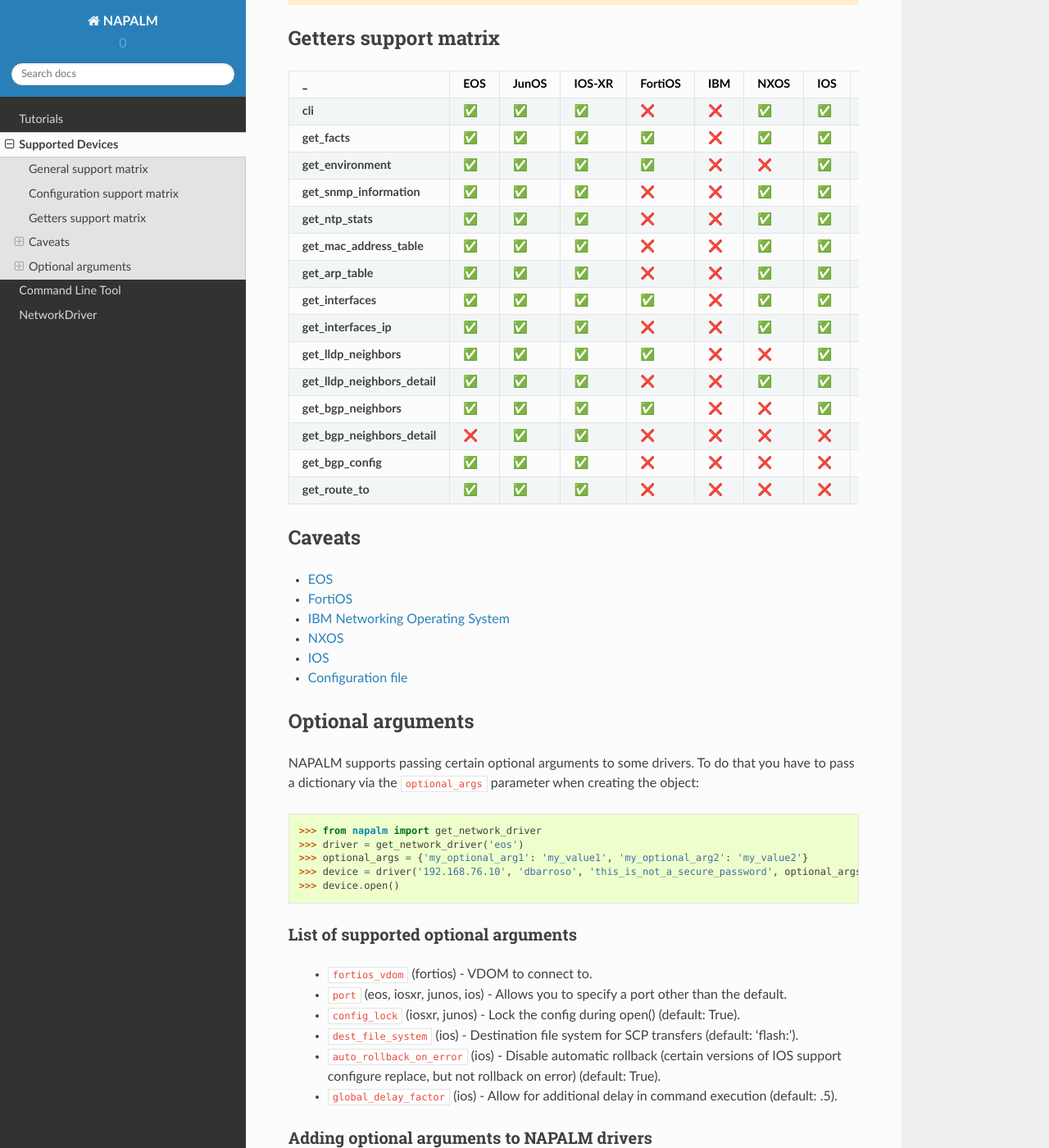
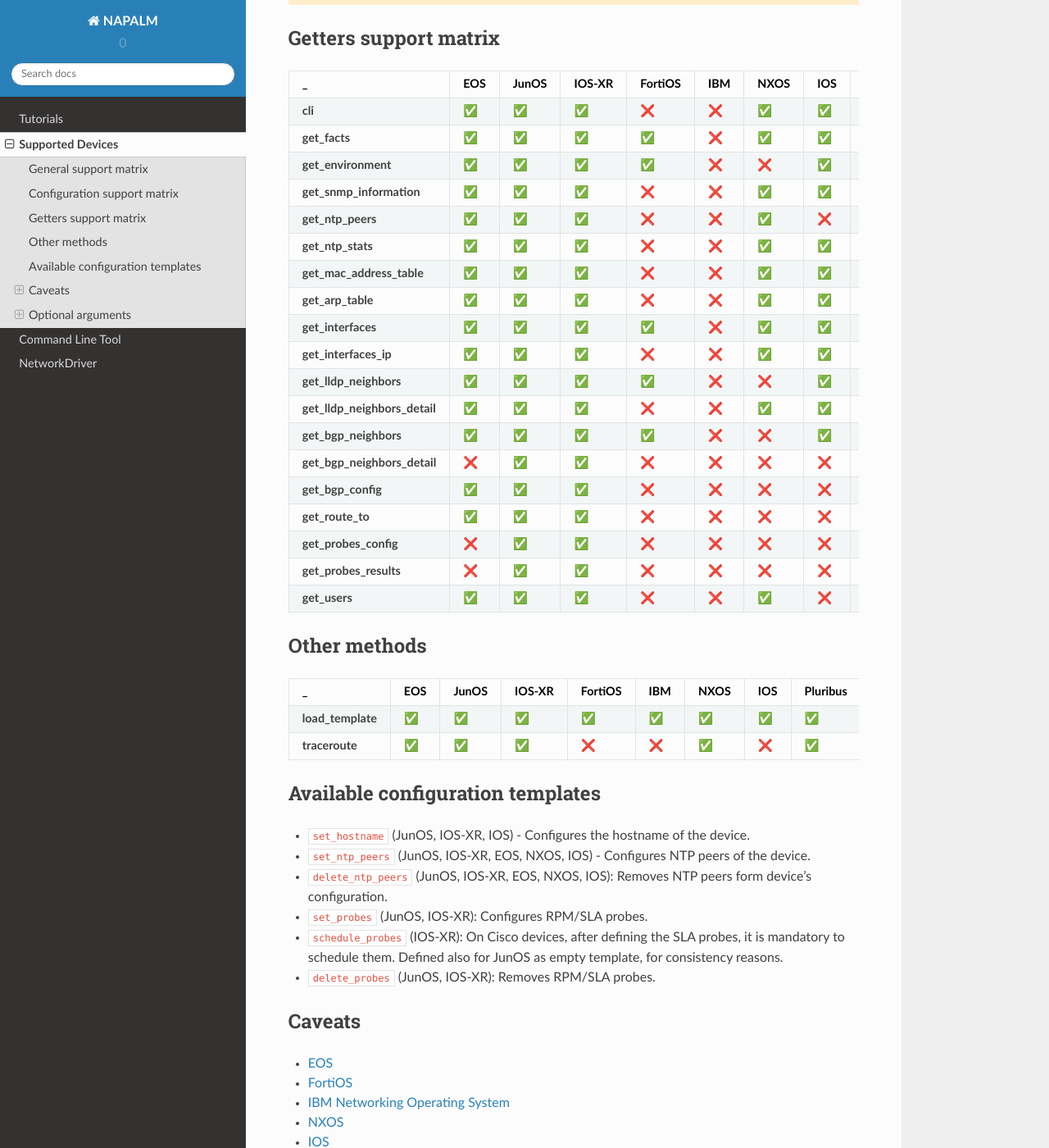
Before and after one commit to napalm-automation/napalm, a Sphinx documentation site: the page built from docs/support/index.rst, in a window 1280 px wide and 1400 px high, scrolled down 943 px. Shown: the whole window at 82% size. Built offline with Sphinx 7.4.7 and the Read the Docs theme 2.0.0, drawn with Linux system fonts in a browser that asks for light colours.

Commit message:
Doc updates

```diff
--- a/docs/support/index.rst
+++ b/docs/support/index.rst
@@ -65,18 +65,45 @@ _                               EOS   JunOS   IOS-XR  FortiOS  IBM     NXOS    I
 **get_facts**                  |yes|  |yes|   |yes|   |yes|    |no|    |yes|   |yes|  |yes|
 **get_environment**            |yes|  |yes|   |yes|   |yes|    |no|    |no|    |yes|  |no|
 **get_snmp_information**       |yes|  |yes|   |yes|   |no|     |no|    |yes|   |yes|  |yes|
+**get_ntp_peers**              |yes|  |yes|   |yes|   |no|     |no|    |yes|   |no|   |yes|
 **get_ntp_stats**              |yes|  |yes|   |yes|   |no|     |no|    |yes|   |yes|  |yes|
 **get_mac_address_table**      |yes|  |yes|   |yes|   |no|     |no|    |yes|   |yes|  |yes|
 **get_arp_table**              |yes|  |yes|   |yes|   |no|     |no|    |yes|   |yes|  |no|
 **get_interfaces**             |yes|  |yes|   |yes|   |yes|    |no|    |yes|   |yes|  |yes|
 **get_interfaces_ip**          |yes|  |yes|   |yes|   |no|     |no|    |yes|   |yes|  |no|
 **get_lldp_neighbors**         |yes|  |yes|   |yes|   |yes|    |no|    |no|    |yes|  |yes|
-**get_lldp_neighbors_detail**  |yes|  |yes|   |yes|   |no|     |no|    |yes|   |yes|   |yes|
+**get_lldp_neighbors_detail**  |yes|  |yes|   |yes|   |no|     |no|    |yes|   |yes|  |yes|
 **get_bgp_neighbors**          |yes|  |yes|   |yes|   |yes|    |no|    |no|    |yes|  |no|
 **get_bgp_neighbors_detail**   |no|   |yes|   |yes|   |no|     |no|    |no|    |no|   |no|
 **get_bgp_config**             |yes|  |yes|   |yes|   |no|     |no|    |no|    |no|   |no|
 **get_route_to**               |yes|  |yes|   |yes|   |no|     |no|    |no|    |no|   |no|
+**get_probes_config**          |no|   |yes|   |yes|   |no|     |no|    |no|    |no|   |no|
+**get_probes_results**         |no|   |yes|   |yes|   |no|     |no|    |no|    |no|   |no|
+**get_users**                  |yes|  |yes|   |yes|   |no|     |no|    |yes|   |no|   |yes|
 ============================== =====  =====   ======  =======  ======  ======  =====  =========
+
+Other methods
+-------------
+
+.. |yes|   unicode:: U+02705 .. Yes
+.. |no|    unicode:: U+0274C .. No
+
+============================== =====  =====   ======  =======  ======  ======  =====  =========
+_                               EOS   JunOS   IOS-XR  FortiOS  IBM     NXOS    IOS    Pluribus
+============================== =====  =====   ======  =======  ======  ======  =====  =========
+**load_template**              |yes|  |yes|   |yes|   |yes|    |yes|   |yes|   |yes|  |yes|
+**traceroute**                 |yes|  |yes|   |yes|   |no|     |no|    |yes|   |no|   |yes|
+============================== =====  =====   ======  =======  ======  ======  =====  =========
+
+Available configuration templates
+---------------------------------
+
+* :code:`set_hostname` (JunOS, IOS-XR, IOS) - Configures the hostname of the device.
+* :code:`set_ntp_peers` (JunOS, IOS-XR, EOS, NXOS, IOS) - Configures NTP peers of the device.
+* :code:`delete_ntp_peers` (JunOS, IOS-XR, EOS, NXOS, IOS): Removes NTP peers form device's configuration.
+* :code:`set_probes` (JunOS, IOS-XR): Configures RPM/SLA probes.
+* :code:`schedule_probes` (IOS-XR): On Cisco devices, after defining the SLA probes, it is mandatory to schedule them. Defined also for JunOS as empty template, for consistency reasons.
+* :code:`delete_probes` (JunOS, IOS-XR): Removes RPM/SLA probes.
 
 Caveats
 -------
@@ -105,12 +132,12 @@ NAPALM supports passing certain optional arguments to some drivers. To do that y
 List of supported optional arguments
 ____________________________________
 
-  * :code:`fortios_vdom` (fortios) - VDOM to connect to.
-  * :code:`port` (eos, iosxr, junos, ios) - Allows you to specify a port other than the default.
-  * :code:`config_lock` (iosxr, junos) - Lock the config during open() (default: True).
-  * :code:`dest_file_system` (ios) - Destination file system for SCP transfers (default: 'flash:').
-  * :code:`auto_rollback_on_error` (ios) - Disable automatic rollback (certain versions of IOS support configure replace, but not rollback on error) (default: True).
-  * :code:`global_delay_factor` (ios) - Allow for additional delay in command execution (default: .5).
+* :code:`fortios_vdom` (fortios) - VDOM to connect to.
+* :code:`port` (eos, iosxr, junos, ios) - Allows you to specify a port other than the default.
+* :code:`config_lock` (iosxr, junos) - Lock the config during open() (default: True).
+* :code:`dest_file_system` (ios) - Destination file system for SCP transfers (default: 'flash:').
+* :code:`auto_rollback_on_error` (ios) - Disable automatic rollback (certain versions of IOS support configure replace, but not rollback on error) (default: True).
+* :code:`global_delay_factor` (ios) - Allow for additional delay in command execution (default: .5).
 
 
 Adding optional arguments to NAPALM drivers
```
